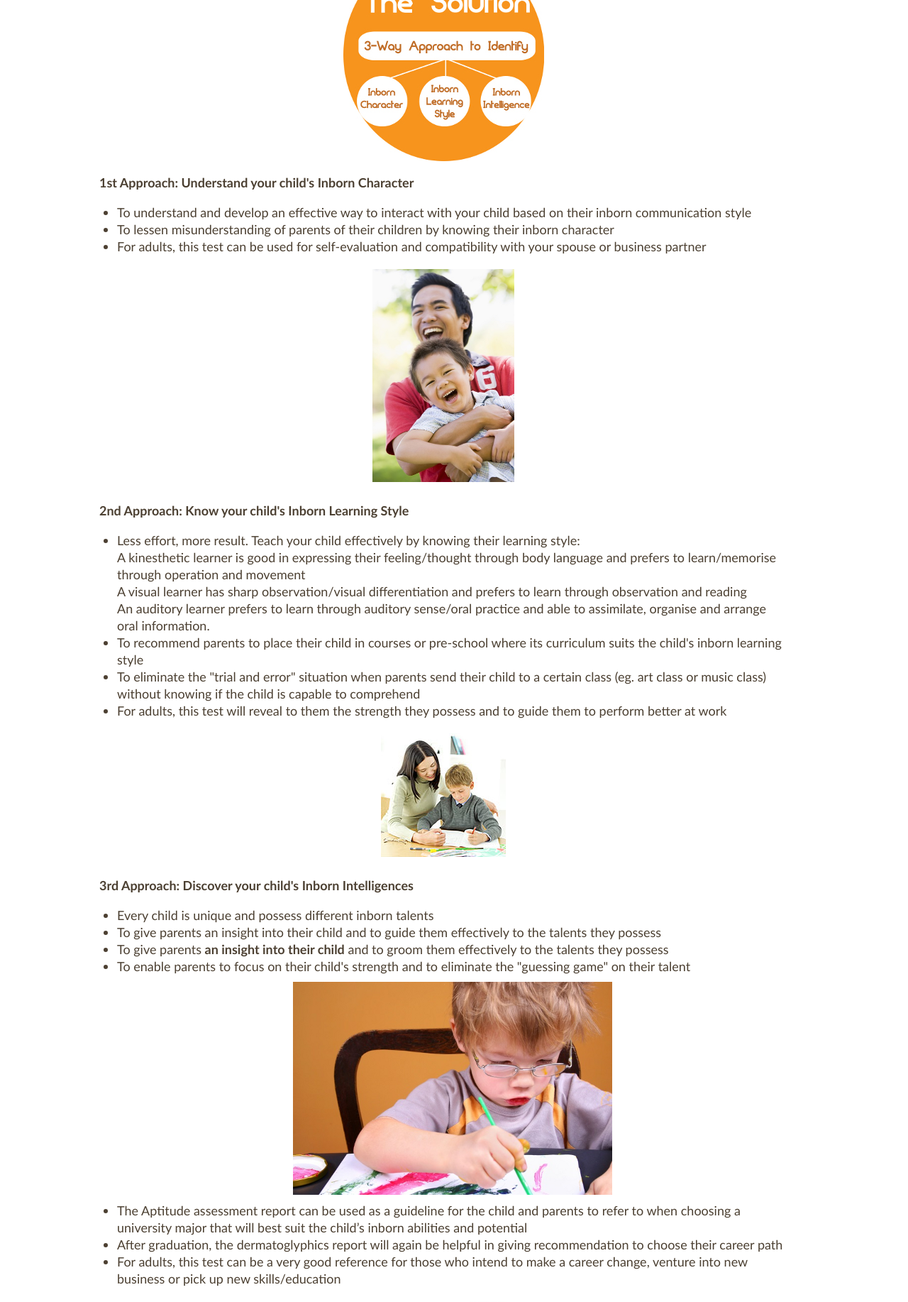
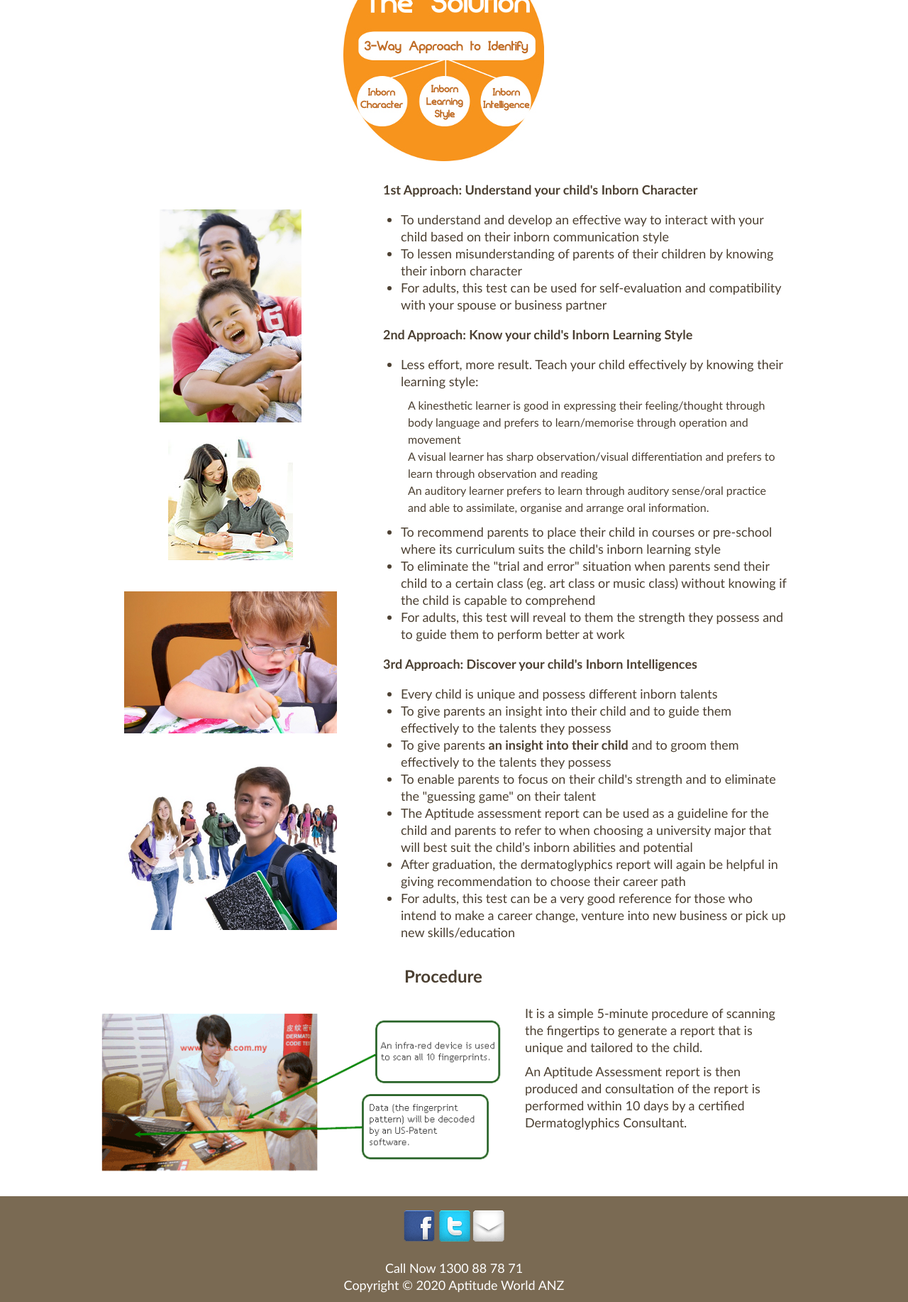
Before and after one commit to arimbun/aptitude, a Django app: template apps/landing/templates/landing/consulting.html in a window 1280 px wide; the page is wider, and only the part inside the window is pictured. Shown: the part 547-2381 px from the top of that part at 71% size. Run offline with Django 3.2, Linux system fonts and the light colour scheme; the template is opened without the code that fills it: most values are stand-ins (such as "Sample title", 1, 10 or a date in 2020); parts of the project's set-up code (start-up, migrations or seed data) failed here and were passed over; some libraries are stand-ins or nearby versions.

Commit message:
Redesign of consulting page

```diff
--- a/apps/landing/static/landing/css/custom.css
+++ b/apps/landing/static/landing/css/custom.css
@@ -125,7 +125,6 @@ ul li {
 
 .navbar .nav-line-2 {
     margin-top: -50px;
-    font-size: 14px;
 }
 
 .navbar .nav>li {
--- a/apps/landing/templates/landing/consulting.html
+++ b/apps/landing/templates/landing/consulting.html
@@ -17,107 +17,141 @@
                          alt="Understand your child's innate characteristic"
                          style="display: block; margin: 10px auto 10px auto;"/>
 
+
+                    <div class="row">
+                        <div class="span4" style="text-align: center">
+                            <br><br>
+                            <img src="{% static 'landing/img/aptitude/consulting3.png' %}"
+                                 style="display: inline-block; margin: 10px auto 10px auto;"/>
+
+                            <div style="text-align: center">
+                                <img src="{% static 'landing/img/aptitude/consulting2.png' %}"
+                                     style="display: inline-block; margin: 10px auto 10px auto;"/>
+                            </div>
+                            <br>
+
+                            <div style="text-align: center">
+                                <img src="{% static 'landing/img/aptitude/consulting4.png' %}"
+                                     style="display: inline-block; margin: 10px auto 10px auto;"/>
+                            </div>
+                            <br>
+
+                            <div style="text-align: center">
+                                <img src="{% static 'landing/img/aptitude/consulting5.png' %}"
+                                     style="display: inline-block; margin: 10px auto 10px auto;"/>
+                            </div>
+                        </div>
+                        <div class="span6">
                             <h4>1st Approach: Understand your child's Inborn Character</h4>
-
                             <ul>
                                 <li>
-                            To understand and develop an effective way to interact with your child based on their inborn
+                                    To understand and develop an effective way to interact with your child based on
+                                    their inborn
                                     communication style
                                 </li>
                                 <li>
-                            To lessen misunderstanding of parents of their children by knowing their inborn character
+                                    To lessen misunderstanding of parents of their children by knowing their inborn
+                                    character
                                 </li>
                                 <li>
-                            For adults, this test can be used for self-evaluation and compatibility with your spouse or
+                                    For adults, this test can be used for self-evaluation and compatibility with your
+                                    spouse or
                                     business partner
                                 </li>
                             </ul>
-
-                    <div style="text-align: center">
-                        <img src="{% static 'landing/img/aptitude/consulting3.png' %}"
-                             style="display: inline-block; margin: 10px auto 10px auto;"/>
-                    </div>
-
 
                             <h4>2nd Approach: Know your child's Inborn Learning Style</h4>
 
                             <ul>
                                 <li>
-                            Less effort, more result. Teach your child effectively by knowing their learning style:<br>
-                            A kinesthetic learner is good in expressing their feeling/thought through body language and
+                                    Less effort, more result. Teach your child effectively by knowing their learning
+                                    style:<br>
+
+                                    <div style="font-size: 16px; margin: 10px">
+                                        A kinesthetic learner is good in expressing their feeling/thought through body
+                                        language and
                                         prefers to learn/memorise through operation and movement<br>
-                            A visual learner has sharp observation/visual differentiation and prefers to learn through
+                                        A visual learner has sharp observation/visual differentiation and prefers to
+                                        learn
+                                        through
                                         observation and reading<br>
-                            An auditory learner prefers to learn through auditory sense/oral practice and able to
+                                        An auditory learner prefers to learn through auditory sense/oral practice and
+                                        able
+                                        to
                                         assimilate, organise and arrange oral information.
+                                    </div>
                                 </li>
                                 <li>
-                            To recommend parents to place their child in courses or pre-school where its curriculum
+                                    To recommend parents to place their child in courses or pre-school where its
+                                    curriculum
                                     suits the child's inborn learning style
                                 </li>
                                 <li>
-                            To eliminate the "trial and error" situation when parents send their child to a certain
-                            class (eg. art class or music class) without knowing if the child is capable to comprehend
+                                    To eliminate the "trial and error" situation when parents send their child to a
+                                    certain
+                                    class (eg. art class or music class) without knowing if the child is capable to
+                                    comprehend
                                 </li>
                                 <li>
-                            For adults, this test will reveal to them the strength they possess and to guide them to
+                                    For adults, this test will reveal to them the strength they possess and to guide
+                                    them to
                                     perform better at work
                                 </li>
                             </ul>
-
-                    <div style="text-align: center">
-                        <img src="{% static 'landing/img/aptitude/consulting2.png' %}"
-                             style="display: inline-block; margin: 10px auto 10px auto;"/>
-                    </div>
-
 
                             <h4>3rd Approach: Discover your child's Inborn Intelligences</h4>
 
                             <ul>
                                 <li>Every child is unique and possess different inborn talents</li>
-                        <li>To give parents an insight into their child and to guide them effectively to the talents
+                                <li>To give parents an insight into their child and to guide them effectively to the
+                                    talents
                                     they possess
                                 </li>
-                        <li>To give parents <b>an insight into their child</b> and to groom them effectively to the
+                                <li>To give parents <b>an insight into their child</b> and to groom them effectively to
+                                    the
                                     talents they possess
                                 </li>
                                 <li>
-                            To enable parents to focus on their child's strength and to eliminate the "guessing game" on
+                                    To enable parents to focus on their child's strength and to eliminate the "guessing
+                                    game" on
                                     their talent
-                            <div style="text-align: center">
-                                <img src="{% static 'landing/img/aptitude/consulting4.png' %}"
-                                     style="display: inline-block; margin: 10px auto 10px auto;"/>
-                            </div>
                                 </li>
 
 
-                        <li>The Aptitude assessment report can be used as a guideline for the child and parents to refer
-                            to when choosing a university major that will best suit the child’s inborn abilities and
+                                <li>The Aptitude assessment report can be used as a guideline for the child and parents
+                                    to refer
+                                    to when choosing a university major that will best suit the child’s inborn abilities
+                                    and
                                     potential
                                 </li>
-                        <li>After graduation, the dermatoglyphics report will again be helpful in giving recommendation
+                                <li>After graduation, the dermatoglyphics report will again be helpful in giving
+                                    recommendation
                                     to choose their career path
                                 </li>
-                        <li>For adults, this test can be a very good reference for those who intend to make a career
+                                <li>For adults, this test can be a very good reference for those who intend to make a
+                                    career
                                     change, venture into new business or pick up new skills/education
                                 </li>
                             </ul>
-                    <div style="text-align: center">
-                        <img src="{% static 'landing/img/aptitude/consulting5.png' %}"
-                             style="display: inline-block; margin: 10px auto 10px auto;"/>
                         </div>
+                    </div>
+
 
                     <h2>Procedure</h2>
 
-                    <p>It is a simple 5-minute procedure of scanning the fingertips to generate a report
-                        that is unique
-                        and tailored to the child.</p>
+                    <div class="row">
+                        <div class="span6">
 
                             <div style="text-align: center">
                                 <img src="{% static 'landing/img/aptitude/product_trans.png' %}"
                                      style="margin: 10px auto 10px auto"
                                      alt="How does it work?"/>
                             </div>
+                        </div>
+                        <div class="span4">
+                            <p>It is a simple 5-minute procedure of scanning the fingertips to generate a report
+                                that is unique
+                                and tailored to the child.</p>
 
                             <p>
                                 An Aptitude Assessment report is then produced and consultation of the report is
@@ -128,4 +162,6 @@
                     </div>
                 </div>
             </div>
+        </div>
+    </div>
 {% endblock %}
```
Also changed, not shown: apps/landing/static/landing/img/aptitude/consulting4.png, apps/landing/static/landing/img/aptitude/consulting5.png. Lines whose indentation alone changed are shown as unchanged.
